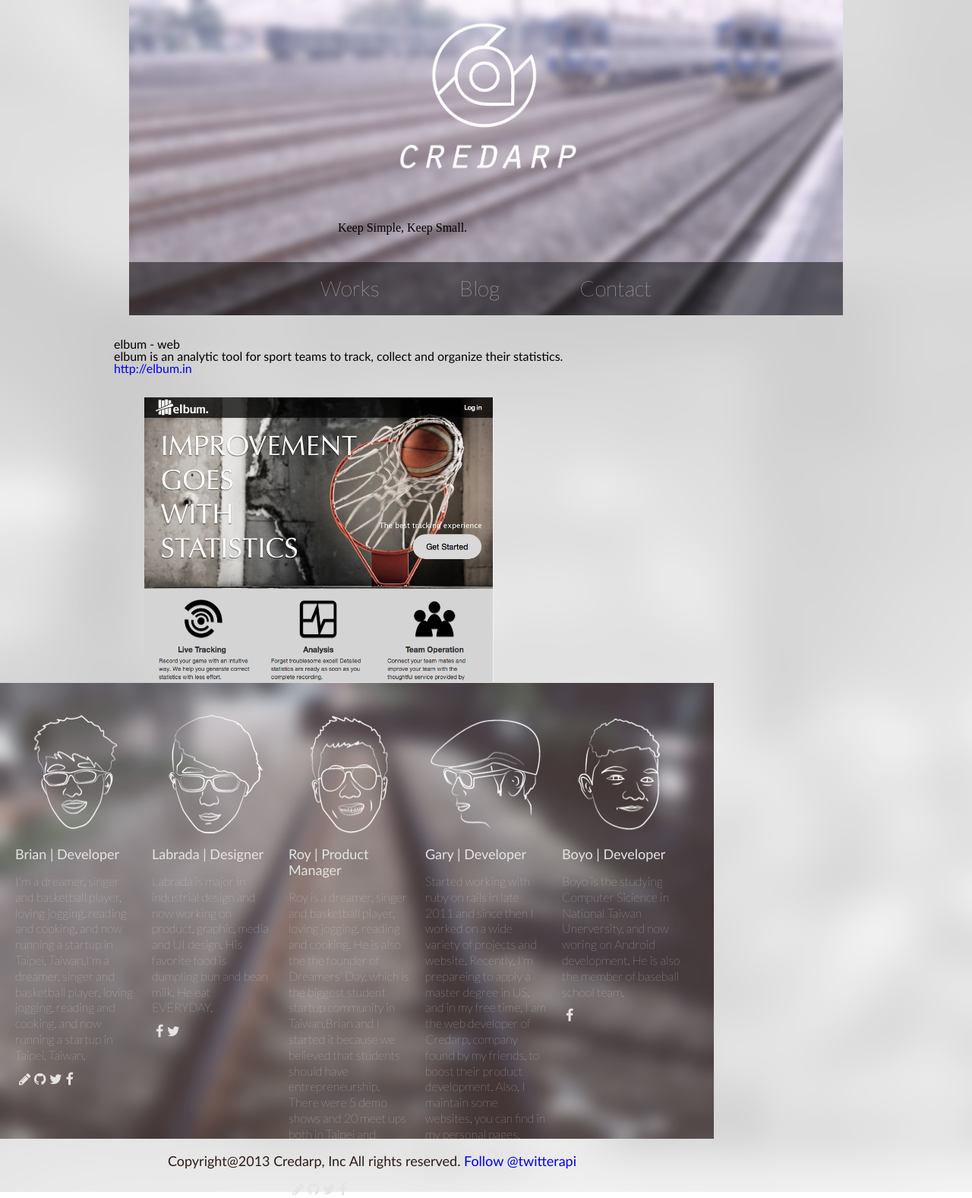
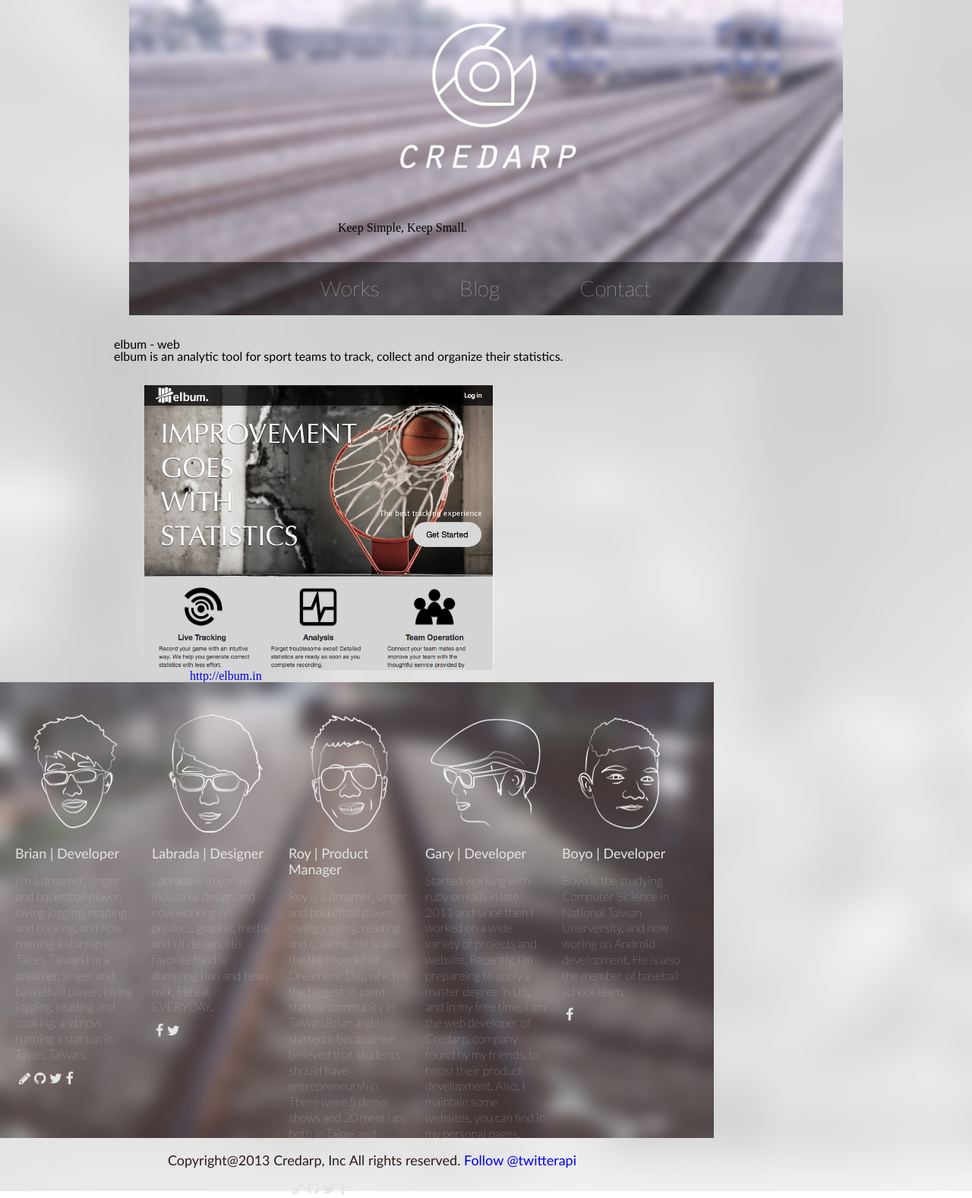
Before and after one commit to roykunglin/credarp, a Jekyll site: the page built from works/index.html, in a window 1280 px wide. Shown: the whole page at 76% size. Built offline with Jekyll 4.4.1, drawn with Linux system fonts in a browser that asks for light colours; nearby versions of some CDN libraries; Markdown is read by kramdown in place of the engine named in the settings; comment, search, counter and statistics services are not loaded.

```diff
--- a/works/index.html
+++ b/works/index.html
@@ -8,7 +8,6 @@ layout: default
       <div class="row">
             <h2>elbum - web</h2>
             <p>elbum is an analytic tool for sport teams to track, collect and organize their statistics.</p>
-            <p><a href="http://elbum.in">http://elbum.in</a><p>
             </div>
           </div>
           <div class="span6 ">
@@ -18,6 +17,7 @@ layout: default
           </div>
         </div>
       <div class="offset1 span5 work-info">
+          <a href="http://elbum.in">http://elbum.in</a>
       </div>
     </div>
   </div>
```
